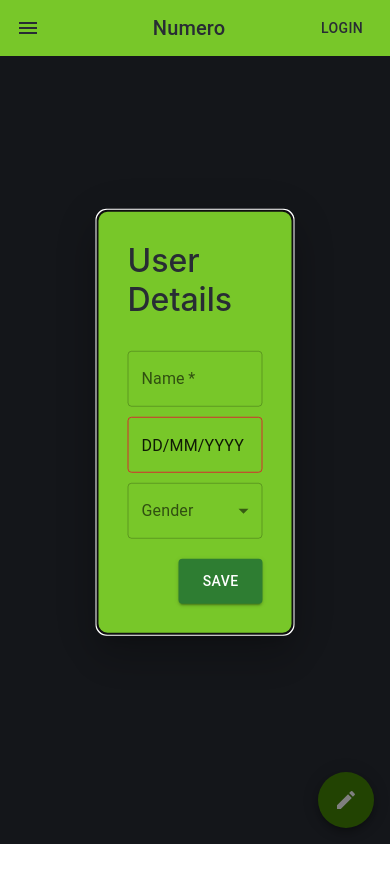
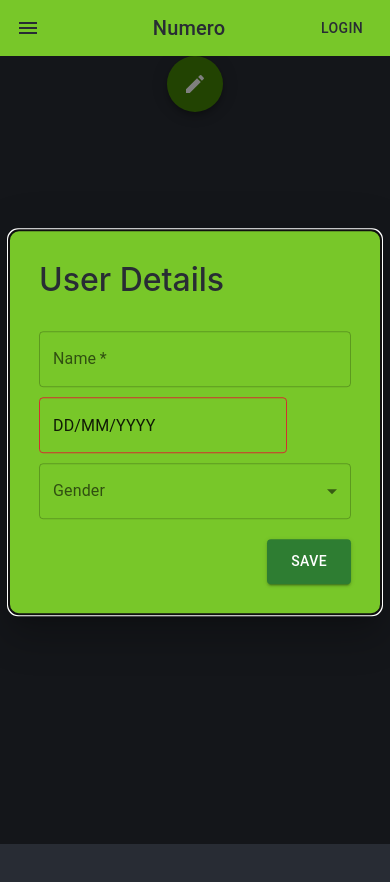
Before and after one commit to laffingDragons/Numero, a React (Create React App) app: page / in a window 390 px wide. Shown: the top 882 px of the page. Before the commit the page ends 844 px from the top, so only its background shows below. Built offline with nearby package versions, Linux system fonts and the light colour scheme.

Commit message:
DOne with stuff

```diff
--- a/package.json
+++ b/package.json
@@ -1,6 +1,7 @@
 {
   "name": "numero",
   "version": "0.1.0",
+  "homepage": "https://laffingDragons.github.io/Numero",
   "private": true,
   "dependencies": {
     "@emotion/react": "^11.11.3",
@@ -24,6 +25,8 @@
     "web-vitals": "^2.1.4"
   },
   "scripts": {
+    "predeploy": "npm run build",
+    "deploy": "gh-pages -d build",
     "start": "react-scripts start",
     "build": "react-scripts build",
     "test": "react-scripts test",
--- a/src/App.css
+++ b/src/App.css
@@ -207,4 +207,8 @@
   .paper {
     width: 80%;
   }
+
+.App {
+  min-height: 110vh;
 }
+}
--- a/src/App.js
+++ b/src/App.js
@@ -92,8 +92,15 @@ function App(props) {
       </div>
 
 
+
+      <ScrollTop {...props}>
+        <Fab size="small" aria-label="scroll back to top">
+          <KeyboardArrowUpIcon />
+        </Fab>
+      </ScrollTop>
+
       <Fab color="secondary" aria-label="edit" sx={{
-        position: 'absolute',
+        position: 'sticky',
         bottom: 16,
         right: 16,
         background : '#458705'
@@ -101,11 +108,6 @@ function App(props) {
       onClick={()=>setOpenModal(true)}>
         <EditIcon />
       </Fab>
-      <ScrollTop {...props}>
-        <Fab size="small" aria-label="scroll back to top">
-          <KeyboardArrowUpIcon />
-        </Fab>
-      </ScrollTop>
     </div>
   );
 }
--- a/src/Lushu.css
+++ b/src/Lushu.css
@@ -48,6 +48,9 @@ td{
 @media only screen and (max-width: 600px) {
   table{
     width: 100%;
+    margin: 8px;
+    padding: 5px 5px 10px 5px;
+
   }
 
   .big-f{
@@ -56,6 +59,10 @@ td{
 
   .small-f{
     font-size: 1em;
+  }
+
+  td{
+    padding: 5px 10px;
   }
 }
 
--- a/src/components/InfoModal.js
+++ b/src/components/InfoModal.js
@@ -19,7 +19,7 @@ const style = {
   top: '50%',
   left: '50%',
   transform: 'translate(-50%, -50%)',
-  width: "400",
+  width: "80%",
   bgcolor: '#78c729',
   boxShadow: "24",
   color: '#282c34',
```
